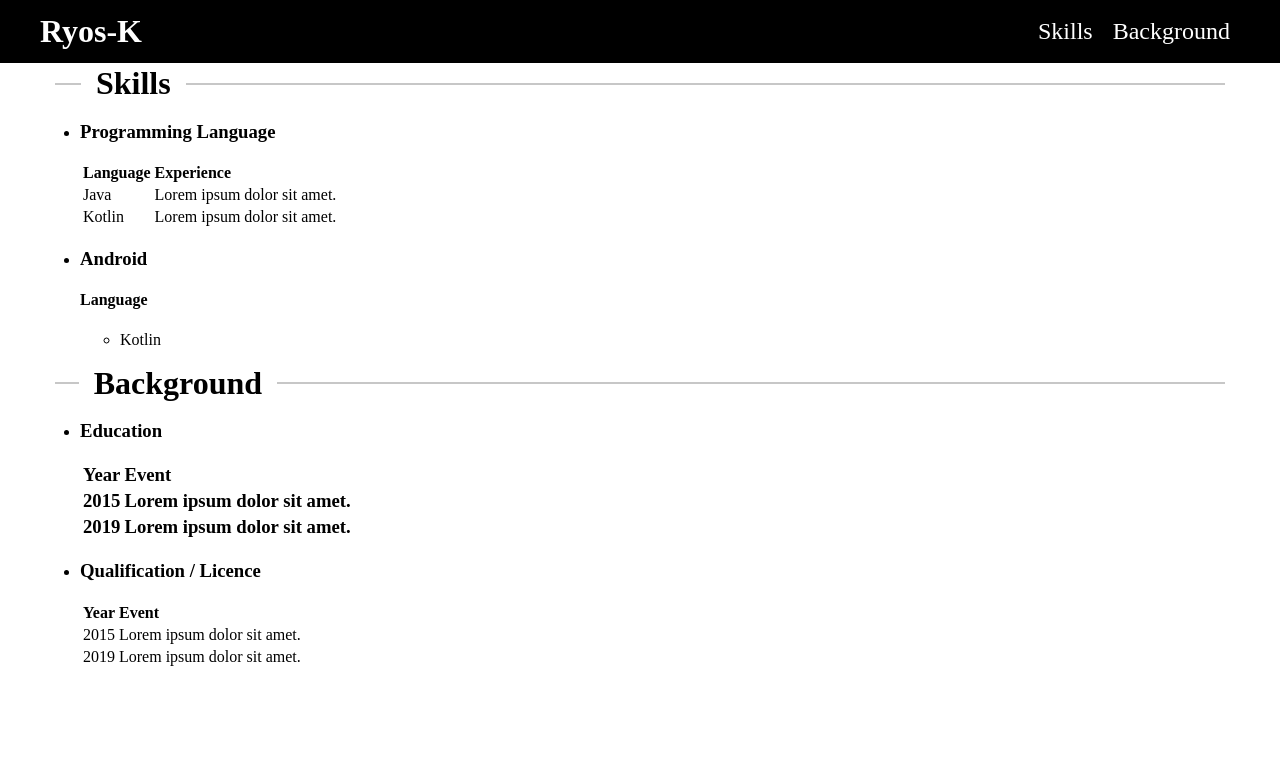
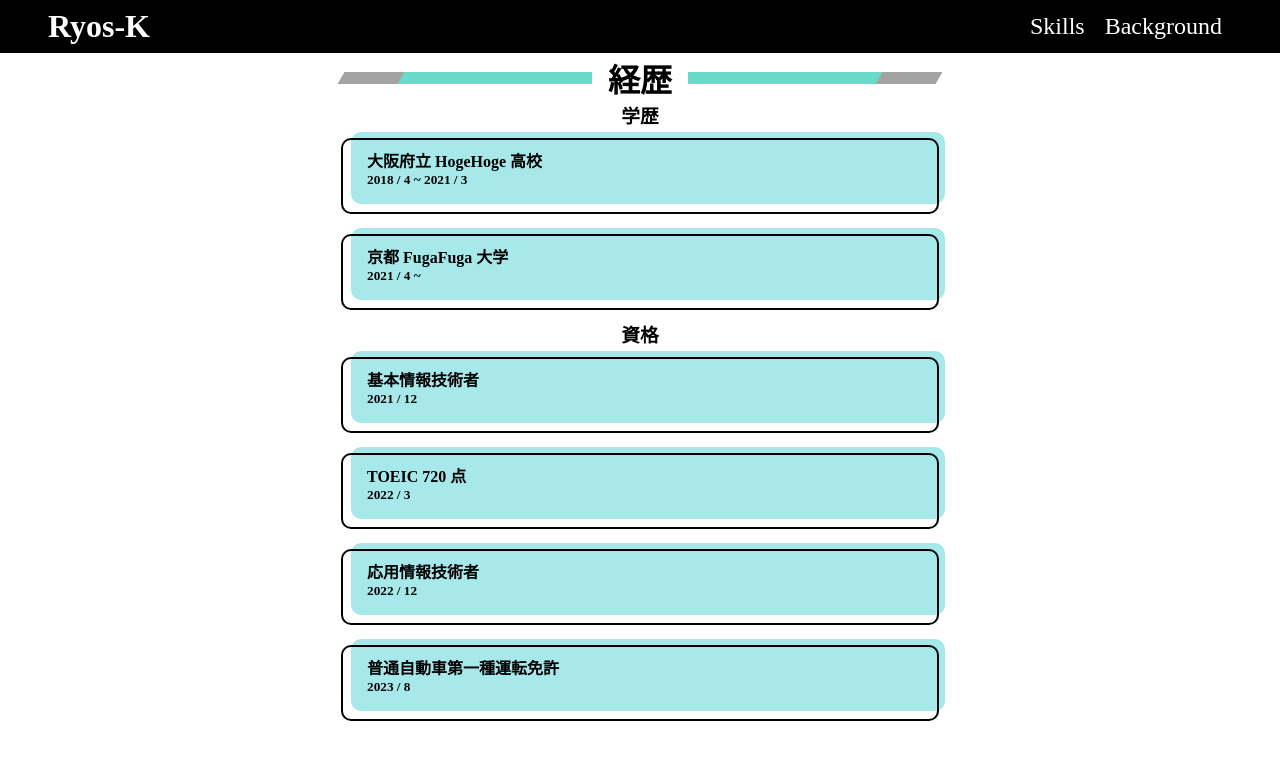
Before and after one commit to Ryos-K/ryos-k.github.io, a plain HTML site: page docs/index.html in a window 1280 px wide. Drawn offline with Linux system fonts and the light colour scheme; some packages are replaced by stand-ins of ours.

Commit message:
feat: Decorate section title

```diff
--- a/docs/index.html
+++ b/docs/index.html
@@ -5,6 +5,7 @@
     <meta charset="UTF-8">
     <title>Ryos-K</title>
     <meta name="description" content="Ryos-K のポートフォリオ">
+    <link rel="stylesheet" href="https://unpkg.com/ress/dist/ress.min.css">
     <link rel="stylesheet" href="style.css">
 </head>
 
@@ -22,73 +23,36 @@
     </header>
     <main>
         <div class="main-content">
-            <section>
-                <h2 class="section-title">Skills</h2>
-                <ul>
-                    <li>
-                        <h3>Programming Language</h3>
-                        <table>
-                            <tr>
-                                <th>Language</th>
-                                <th>Experience</th>
-                            </tr>
-                            <tr>
-                                <td>Java</td>
-                                <td>Lorem ipsum dolor sit amet.</td>
-                            </tr>
-                            <tr>
-                                <td>Kotlin</td>
-                                <td>Lorem ipsum dolor sit amet.</td>
-                            </tr>
-                        </table>
+            <section class="background">
+                <h2 class="section-title"><span>経歴</span></h2>
+                <ul class="education-list">
+                    <h3>学歴</h3>
+                    <li class="background-info-box">
+                        <h4>大阪府立 HogeHoge 高校</h4>
+                        <h5>2018 / 4 ~ 2021 / 3</h5>
                     </li>
-                    <li>
-                        <h3>Android</h3>
-                        <div>
-                            <h4>Language</h4>
-                            <ul>
-                                <li>Kotlin</li>
-                            </ul>
-                        </div>
+                    <li class="background-info-box">
+                        <h4>京都 FugaFuga 大学</h4>
+                        <h5>2021 / 4 ~ </h5>
                     </li>
                 </ul>
-            </section>
-            <section>
-                <h2 class="section-title">Background</h2>
-                <ul>
-                    <li>
-                        <h3>Education<h3>
-                        <table>
-                            <tr>
-                                <th>Year</th>
-                                <th>Event</th>
-                            </tr>
-                            <tr>
-                                <td>2015</td>
-                                <td>Lorem ipsum dolor sit amet.</td>
-                            </tr>
-                            <tr>
-                                <td>2019</td>
-                                <td>Lorem ipsum dolor sit amet.</td>
-                            </tr>
-                        </table>
+                <ul class="qualification-list">
+                    <h3>資格</h3>
+                    <li class="background-info-box">
+                        <h4>基本情報技術者</h4>
+                        <h5>2021 / 12</h5>
                     </li>
-                    <li>
-                        <h3>Qualification / Licence</h3>
-                        <table>
-                            <tr>
-                                <th>Year</th>
-                                <th>Event</th>
-                            </tr>
-                            <tr>
-                                <td>2015</td>
-                                <td>Lorem ipsum dolor sit amet.</td>
-                            </tr>
-                            <tr>
-                                <td>2019</td>
-                                <td>Lorem ipsum dolor sit amet.</td>
-                            </tr>
-                        </table>
+                    <li class="background-info-box">
+                        <h4>TOEIC 720 点</h4>
+                        <h5>2022 / 3</h5>
+                    </li>
+                    <li class="background-info-box">
+                        <h4>応用情報技術者</h4>
+                        <h5>2022 / 12</h5>
+                    </li>
+                    <li class="background-info-box">
+                        <h4>普通自動車第一種運転免許</h4>
+                        <h5>2023 / 8</h5>
                     </li>
                 </ul>
             </section>
--- a/docs/style.css
+++ b/docs/style.css
@@ -10,7 +10,7 @@ body {
  */
 
 header {
-    background-color:black;
+    background-color: black;
     display: flex;
     justify-content: center;
     width: 100%;
@@ -22,7 +22,7 @@ header {
     align-items: center;
     width: 100%;
     max-width: 1200px;
-    padding: 2px;
+    padding: 8px;
 }
 
 .header-content h1 {
@@ -45,7 +45,7 @@ header {
 }
 
 .header-nav-item a:hover {
-    color:darkseagreen;
+    color: darkseagreen;
 }
 
 /*
@@ -65,31 +65,75 @@ main {
 }
 
 .section-title {
-    display: flex;
-    justify-content: center;
-    align-items: center;
+    position: relative;
+    text-align: center;
+    padding: 0 32px;
     font-size: xx-large;
-    margin: 0;
+    white-space: nowrap;
+}
+
+.section-title span {
+    background-color: white;
+    padding: 0 16px;
+    position: relative;
+    z-index: 1;
 }
 
 /* horizontal lines to both sides of the title */
 .section-title::before {
     content: '';
-    display: block;
-    width: 30px;
-    height: 2px;
-    background-color: #c7c7c7;
-    margin: 0 15px;
+    position: absolute;
+    top: calc(50% - 6px);
+    left: 25%;
+    width: 50%;
+    height: 12px;
+    transform: skew(-30deg);
+    background-color: rgb(163, 163, 163);
 }
+
 .section-title::after {
     content: '';
-    display: block;
-    width: 100%;
-    height: 2px;
-    background-color: #c7c7c7;
-    margin: 0 15px;
+    position: absolute;
+    top: calc(50% - 6px);
+    left: 30%;
+    width: 40%;
+    height: 12px;
+    transform: skew(-30deg);
+    background-color: rgb(103, 218, 202);
 }
 
 /*
     Main:Background
  */
+
+.background-info-box {
+    background-color: transparent;
+    border: 2px solid black;
+    border-radius: 10px;
+    padding: 24px;
+    padding-top: 8px;
+    margin: 10px;
+    width: 50%;
+    min-width: 256px;
+    position: relative;
+}
+
+.background-info-box::after {
+    content: '';
+    background-color: rgb(167, 232, 235);
+    border-radius: 10px;
+    width: 100%;
+    height: 100%;
+    position: absolute;
+    top: -8px;
+    left: 8px;
+    z-index: -1;
+}
+
+.education-list,
+.qualification-list {
+    list-style: none;
+    display: flex;
+    flex-direction: column;
+    align-items: center;
+}
```
